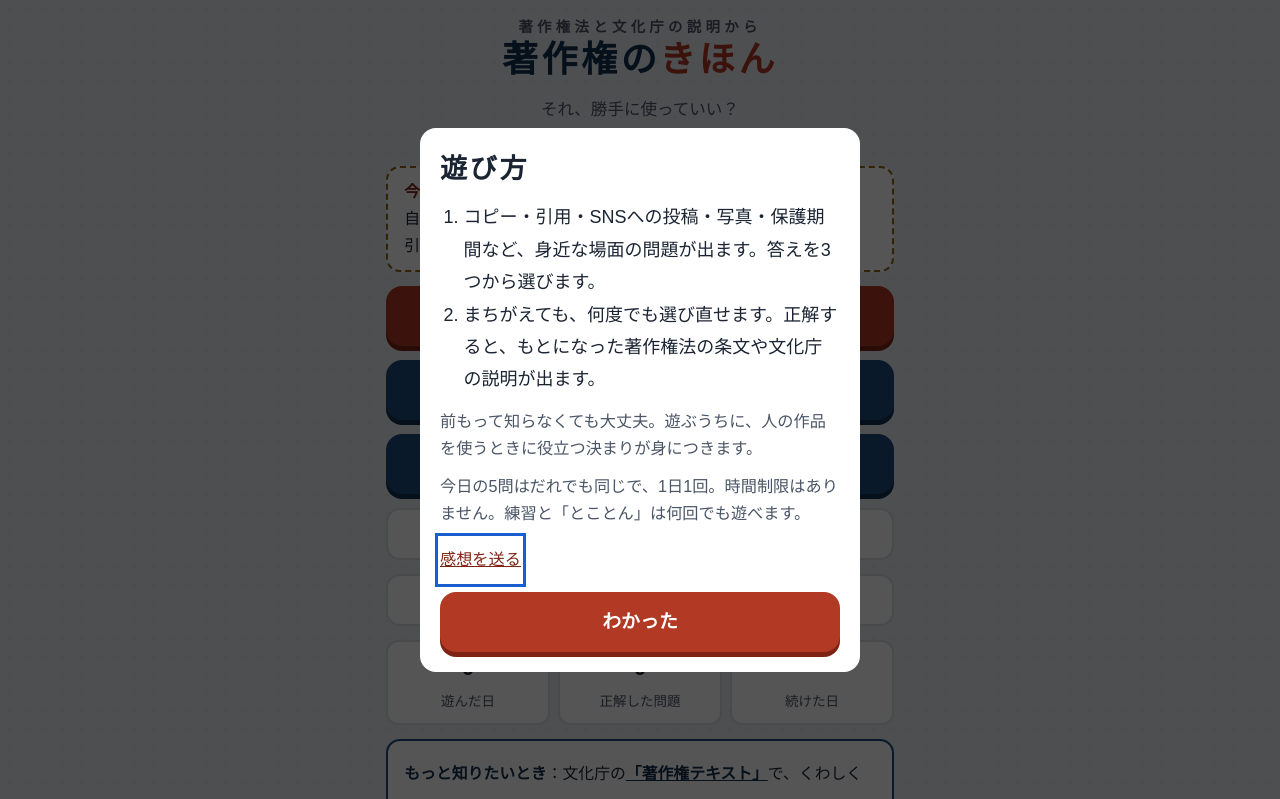
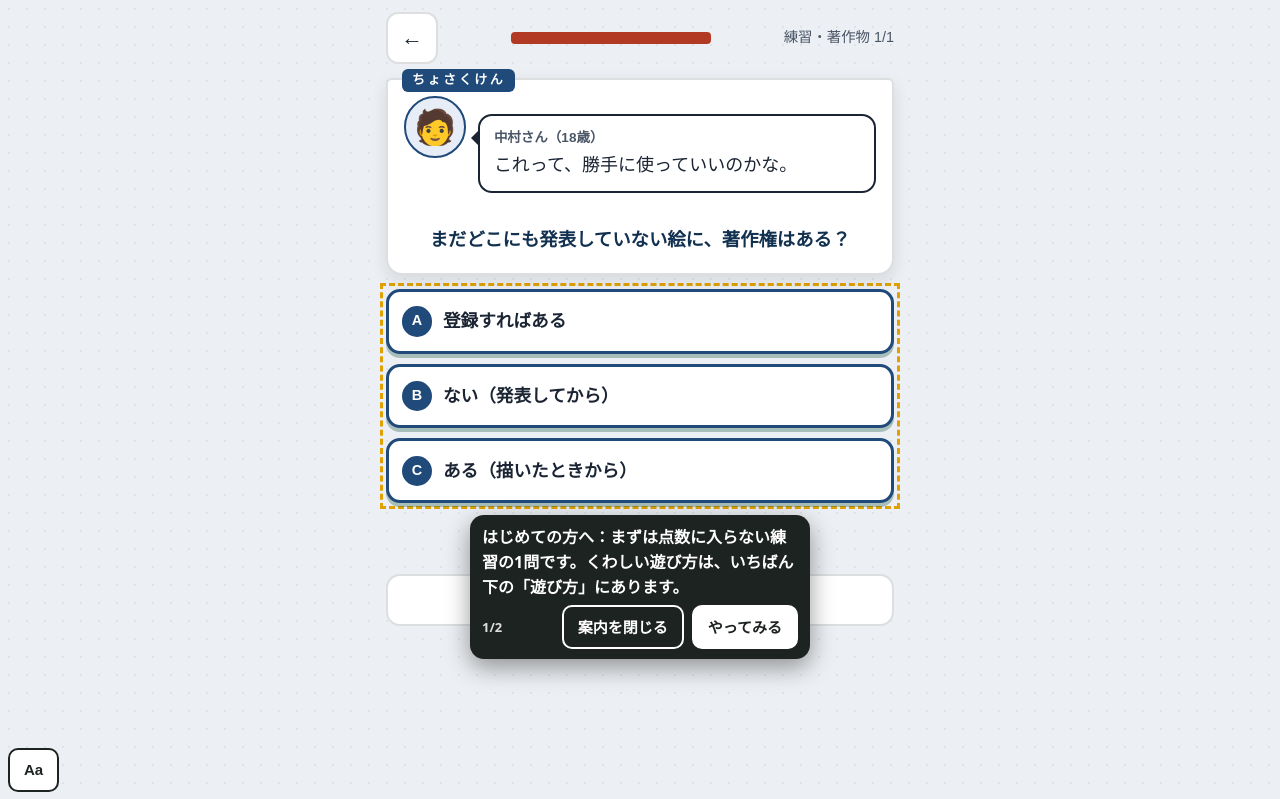
Before and after one commit to satou-aaaaa/chosakuken, a plain HTML site: page index.html in a window 1280 px wide. Shown: the top 799 px of the page. Drawn offline with Linux system fonts and the light colour scheme; a web font is replaced by a local one.

Commit message:
ひな形の共通部品を写す（shared-workflows c33e3ce） (#11)
Co-authored-by: template-sync <41898283+github-actions[bot]@users.noreply.github.com>

```diff
--- a/index.html
+++ b/index.html
@@ -345,7 +345,8 @@ html.a11y-say body{padding-bottom:calc(64px + env(safe-area-inset-bottom,0px))!i
 //      （incidents/2026-11-21-hand-copied-helpers-drift.md）。
 //      あわせて、はじめて遊ぶ人への案内（吹き出し Core.coach）を足した。長い「遊び方」の窓の代わりに、練習の1問を遊びながら
 //      その場で一言ずつ教える（NN/g「Mobile Instructional Overlays」・Andersen ほか CHI 2012「The Impact of Tutorials on Games of Varying Complexity」）。
-//   3: 2026-11-22 吹き出しを出しているあいだ 0.4 秒ごとに場所を測り直す（古い場所に残って押す所を隠すことがあった）。ボタンの字を「案内を閉じる」に
+//   3: 2026-11-22 吹き出しを出しているあいだ 0.4 秒ごとに場所を測り直す（古い場所に残って押す所を隠すことがあった）。ボタンの字を「案内を閉じる」に。
+//      段の wait（その所が出るまで待つ）を足した。全ゲームの「はじめての練習」を sync-template の migrateFirstPlay が足すため
 //   2: 2026-11-22 感想フォームのゲーム名を、渡さなければ題（<title>）から入れる。sync-template が全ゲームを game-core に切り替える（migrateCore）ため
 // 決まり: 外へ通信しない。ゲームの関数の名前（toast・buzz など）は上書きしない（Core.toast などで呼ぶ）。
 (function () {
@@ -431,6 +432,7 @@ html.a11y-say body{padding-bottom:calc(64px + env(safe-area-inset-bottom,0px))!i
   //   sel   …… 吹き出しを付ける所。まだ画面に無いあいだは待つ（ゲームが画面を作り直しても付け直す）
   //   until …… その所が画面に出たら次へ進む（答えた・正解した など）。無ければ sel を押したら次へ
   //   button …… 押すと次へ進むボタンの字（読むだけの吹き出し）
+  //   wait  …… その所が画面に出るまで、この吹き出しは出さずに待つ（答えたあとにだけ「次へ」を指す など）
   //   pos   …… "below"（既定）か "above"。その側に場所が無ければ、ページを少し動かして場所を空ける（読む所を隠さないため）
   // 吹き出しは押す所を隠さない（上か下の空いたほうに出す）。「案内を閉じる」と Esc でいつでもやめられる。
   const coach = (() => {
@@ -465,7 +467,7 @@ html.a11y-say body{padding-bottom:calc(64px + env(safe-area-inset-bottom,0px))!i
       while (steps && i < steps.length && steps[i].until && find(steps[i].until)) i++;
       if (!steps) return;
       if (i >= steps.length) return stop(true);
-      const st = steps[i], el = find(st.sel);
+      const st = steps[i], el = st.wait && !find(st.wait) ? null : find(st.sel);
       if (!el) { box.hidden = true; mark(null); return; }
       box.hidden = false; mark(el);
       const fresh = shown !== i;
@@ -806,7 +808,7 @@ function home() {
   $("go-cal").onclick = () => cal();
   $("go-ach").onclick = achView;
   bindFooter();
-  if (!s.tut) openHow();
+  if (!s.tut) firstPlay();
 }
 const CATS = [["saku", "著作物と保護期間", "守られるもの・いつまで"], ["shi", "自分で使うコピー", "家でのコピー・ダウンロード"], ["in", "引用・学校・図書館", "使ってよい決まり"], ["net", "ネット・写真・催し", "SNS・写り込み・演奏会"], ["jin", "作者の権利と罰則", "名前・改変・罰則"], ["all", "まぜて5問", "全部の種類から"]];
 function practiceMenu() {
@@ -820,6 +822,31 @@ function practiceMenu() {
   document.querySelectorAll(".lv button").forEach((b) => (b.onclick = () => startRun("p", b.dataset.c)));
   bindFooter(); toTop();
 }
+// first-play:begin（shared-workflows の scripts/sync-template.mjs が足した。直すときはひな形を直す）
+// はじめての人：長い「遊び方」の窓を出さず、点数に入らない練習の1問を遊びながら、吹き出しで一言ずつ教える（game-core の Core.coach）。
+// 「見た」は始めたその場で残す（途中でやめても、次からはふつうに始まる。くわしい遊び方はいつでもいちばん下の「遊び方」から）
+const FIRST_STEPS = [
+  { sel: "#choices", button: "やってみる", text: "はじめての方へ：まずは点数に入らない練習の1問です。くわしい遊び方は、いちばん下の「遊び方」にあります。" },
+  { sel: "#next", wait: ".verdict", text: "できました。わけを読んだら、ここを押して進みます。" },
+];
+function firstPlay() {
+  save((s) => { s.tut = true; });
+  // 練習の入り口を開いて、いちばん上（いちばんやさしい）を押す。無ければ前の形（遊び方の窓）にもどす
+  practiceMenu();
+  const b = document.querySelector(".lv button");
+  if (!window.Core || !Core.coach || !b) { home(); return openHow(); }
+  b.click();
+  // 練習は1問だけにする（数を減らしてから描き直す）。問題の数を決めているゲーム（読み直しで数のちがう回を捨てる）は、元の数のまま
+  const keep = JSON.stringify((load().runs || {}).p || null);
+  save((s) => { const r = s.runs && s.runs.p; if (r && Array.isArray(r.list)) r.list = r.list.slice(0, 1); });
+  if (keep !== "null" && !(load().runs || {}).p) save((s) => { s.runs.p = JSON.parse(keep); });
+  play();
+  const seen = (q) => { const e = document.querySelector(q); return !!e && e.getBoundingClientRect().height > 0; };
+  FIRST_STEPS[0].sel = ["#choices","#app h1","#app header","#app"].find(seen) || "#app";
+  // 案内を閉じた（Esc も）ら、1問の練習の途中経過を残さずにホームへ（ふだんの練習の「続きから」を出さない）
+  Core.coach.start(FIRST_STEPS, { home, onEnd: (done) => { if (done === false) { save((s) => { const r = s.runs && s.runs.p; if (r && !(r.res || []).length) delete s.runs.p; }); home(); } } });
+}
+// first-play:end
 function startRun(mode, opt) {
   const k = todayKey(); let ng = false;
   save((s) => {
```
Also changed, not shown: qa/run.mjs (+7 -6 lines).
